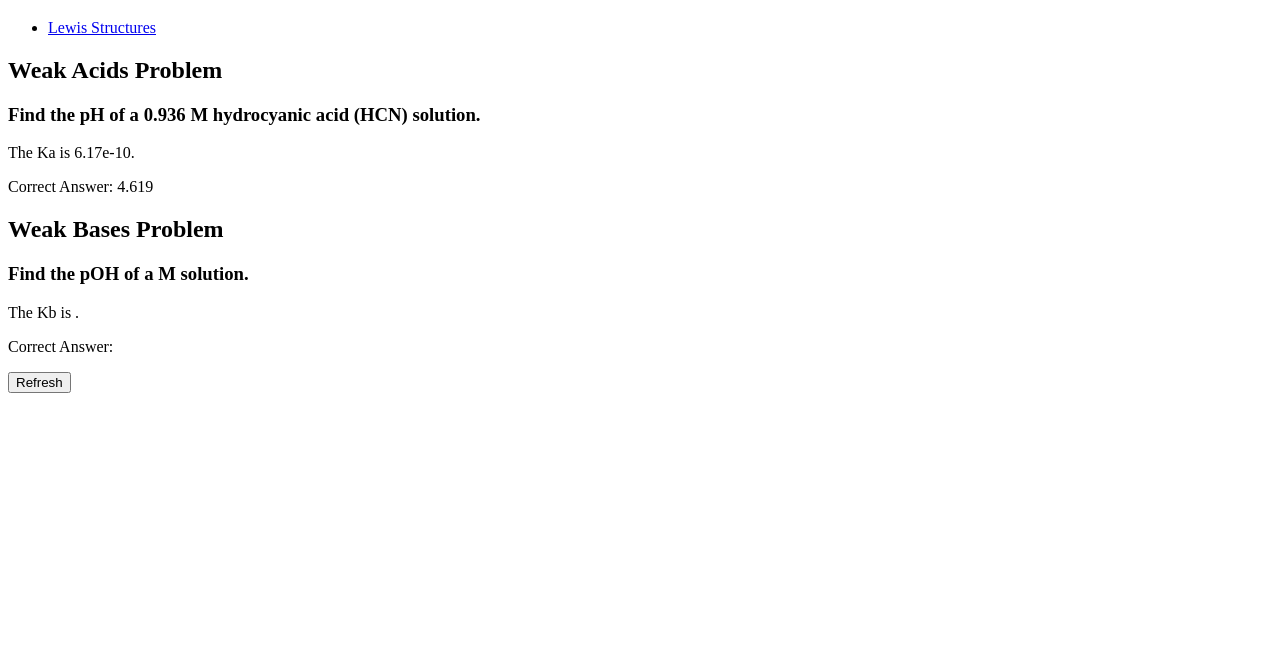
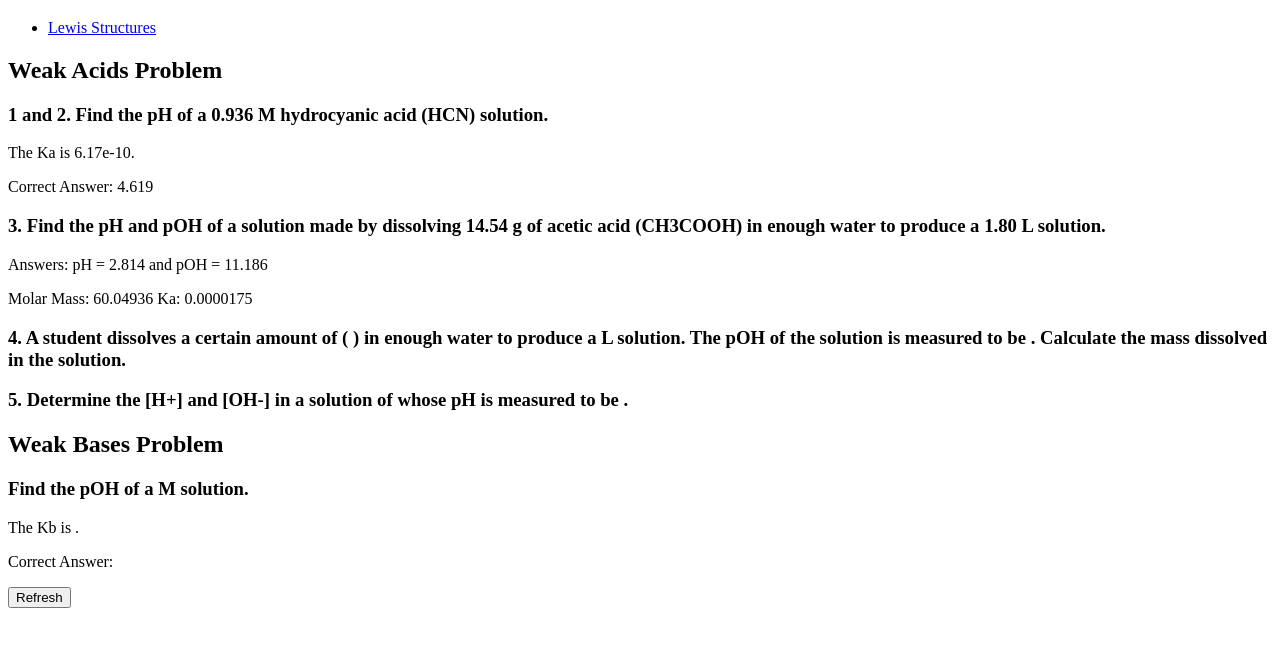
Before and after one commit to momaki9/TPT-Worksheets, a plain HTML site: page Chemistry/acids_and_bases/index.html in a window 1280 px wide. Shown: the part 61-708 px from the top of the page. Drawn offline with Linux system fonts and the light colour scheme.

Commit message:
completed version 2 question and answer set up

```diff
--- a/Chemistry/acids_and_bases/index.html
+++ b/Chemistry/acids_and_bases/index.html
@@ -15,9 +15,33 @@
     </ul>
     <section>
         <h1>Weak Acids Problem</h1>
-        <h3>Find the pH of a <span id="molarity"></span> M <span id="acid-name"></span> (<span id="weak-acid"></span>) solution.</h3>
+        <h3>1 and 2. Find the pH of a <span id="molarity"></span> M <span id="acid-name"></span> (<span
+                id="weak-acid"></span>) solution.</h3>
         <p>The Ka is <span id="instance-pka"></span>.</p>
         <p>Correct Answer: <span id="teacher-answer"></span></p>
+    </section>
+    <!-- Version 2 -->
+    <section id="version2">
+        <h3>3. Find the pH and pOH of a solution made by dissolving <span id="mass-amount"></span> g of <span
+                id="acid-name-v2"></span> (<span id="weak-acid-v2"></span>) in enough water to produce a <span
+                id="soln-volume"></span> L solution.</h3>
+        <p>Answers: pH = <span id="v2-ph-ans"></span> and pOH = <span id="v2-poh-ans"></span></p>
+        <p>
+            Molar Mass:
+            <span id="mm"></span>
+            Ka:
+            <span id="ka-v2"></span>
+        </p>
+    </section>
+
+    <section>
+        <h3>4. A student dissolves a certain amount of <span id="acid-name-v3"></span>(<span id="weak-acid-v3"></span> )
+            in enough water to produce a <span id="soln-volume-v2"></span> L solution. The pOH of the solution is
+            measured to be <span id="given-poh"></span>. Calculate the mass dissolved in the solution.</h3>
+    </section>
+    <section>
+        <h3>5. Determine the [H+] and [OH-] in a solution of <span id="acid-name-v4"></span> whose pH is measured to be
+            <span id="given-ph"></span>.</h3>
     </section>
     <section>
         <h1>Weak Bases Problem</h1>
--- a/Chemistry/acids_and_bases/script.js
+++ b/Chemistry/acids_and_bases/script.js
@@ -11,37 +11,44 @@ const weakAcidObj = [
     {
         acid: "HF",
         name: "hydrofluoric acid",
-        ka: 0.000631
+        ka: 0.000631,
+        mm: 20.00624316
     },
     {
         acid: "CH3COOH",
         name: "acetic acid",
-        ka: 0.0000175
+        ka: 0.0000175,
+        mm: 60.04936
     },
     {
         acid: "HCN",
         name: "hydrocyanic acid",
-        ka: 0.000000000617
+        ka: 0.000000000617,
+        mm: 27.02387
     },
     {
         acid: "HNO2",
         name: "nitrous acid",
-        ka: 0.000562
+        ka: 0.000562,
+        mm: 47.01307
     },
     {
         acid: "C6H5COOH",
         name: "benzoic acid",
-        ka: 0.0000625
+        ka: 0.0000625,
+        mm: 122.11304
     },
     {
         acid: "HClO2",
         name: "chlorous acid",
-        ka: 0.0115
+        ka: 0.0115,
+        mm: 68.45264
     },
     {
         acid: "HClO",
         name: "hypochlorous acid",
-        ka: 0.0000000398
+        ka: 0.0000000398,
+        mm: 52.45324
     }
 ]
 
@@ -75,3 +82,36 @@ document.getElementById('refresh-btn').addEventListener('click', () => {
 });
 
 calculateAnswer();
+
+// version 2
+const chosenInstVTwo = instanceGenerstor(weakAcidObj);
+document.getElementById('acid-name-v2').textContent = chosenInstVTwo.name;
+document.getElementById('weak-acid-v2').textContent = chosenInstVTwo.acid;
+
+const randomNumber = function(value) {
+    const randomV = Math.random(0) * value + value
+    return randomV.toFixed(2)
+};
+
+const chosenMass = randomNumber(10);
+document.getElementById('mass-amount').textContent = chosenMass;
+
+const chosenVolume = randomNumber(1);
+document.getElementById('soln-volume').textContent = chosenVolume;
+document.getElementById('mm').textContent = chosenInstVTwo.mm;
+document.getElementById('ka-v2').textContent = chosenInstVTwo.ka;
+// Answers is calculated by first converting the mass to moles using the molar mass, then finding the molarity.
+// next use the ka to find the [H+] from which the pH and pOH can be determined
+const versionTwoAnswer = () => {
+    const moles = chosenMass / chosenInstVTwo.mm;
+    const molarity = moles / chosenVolume;
+    const ka = chosenInstVTwo.ka;
+    const stepOne = ka * molarity;
+    const stepTwo = Math.sqrt(stepOne);
+    const pH = -1 * Math.log10(stepTwo).toFixed(3);
+    const pOH = 14 - pH;
+    document.getElementById('v2-ph-ans').textContent = pH;
+    document.getElementById('v2-poh-ans').textContent = pOH;
+};
+
+versionTwoAnswer();
```
